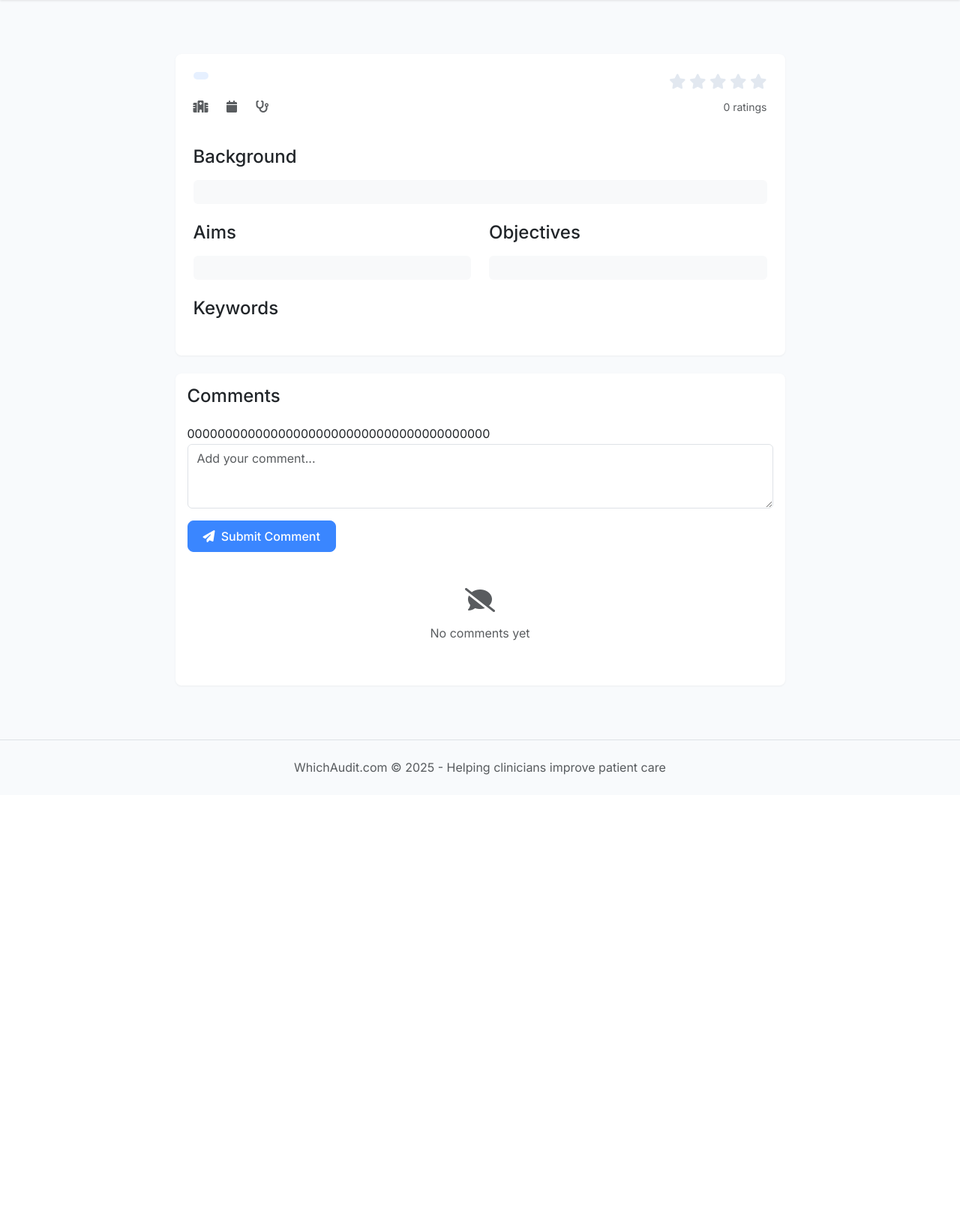
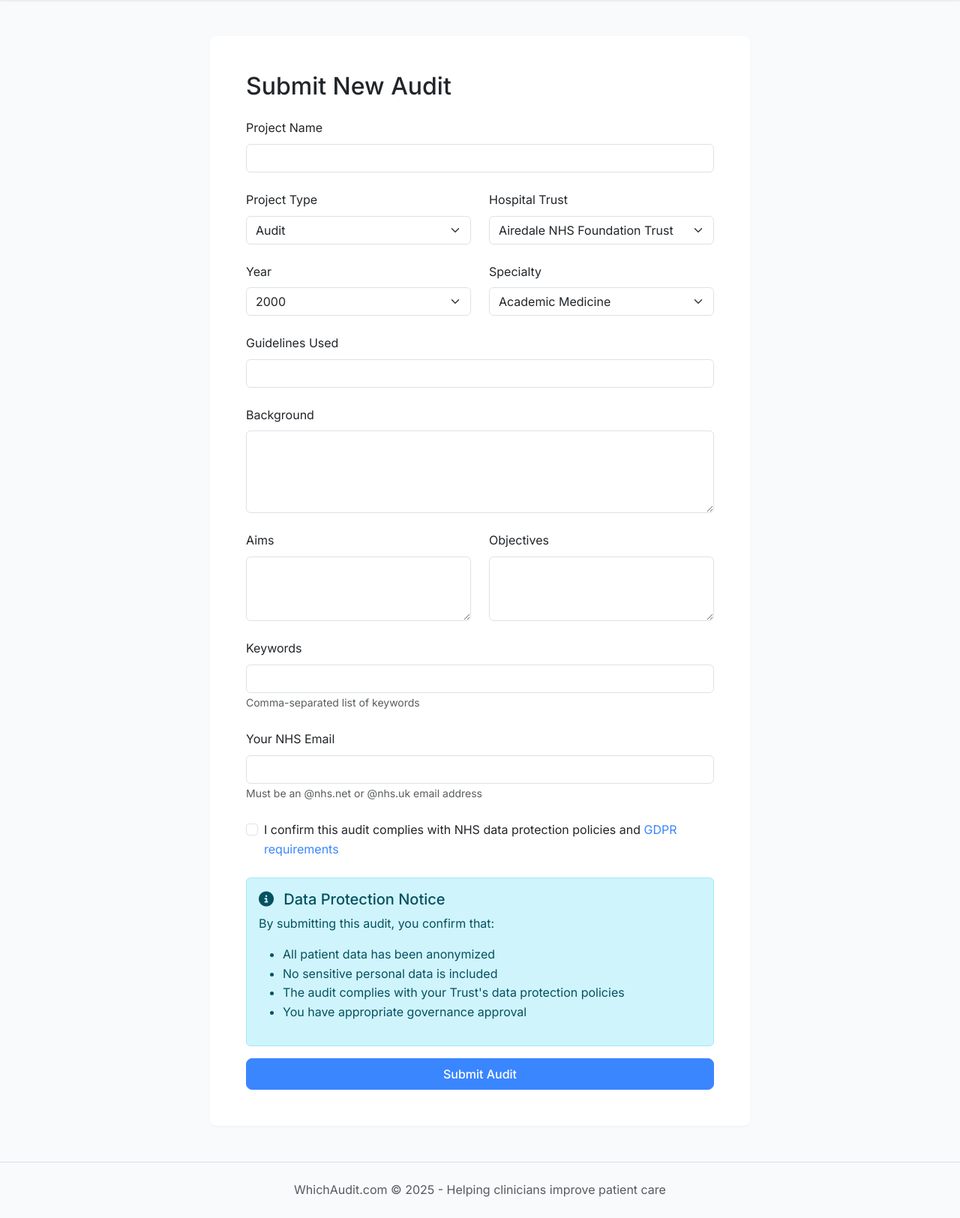
Before and after one commit to los9111/audit3, a Flask app: template templates/submit.html in a window 1280 px wide. Shown: the part 59-1683 px from the top of the page at 75% size. Before the commit the page ends 1092 px from the top, so only its background shows below. Run offline with Flask 3, Linux system fonts and the light colour scheme; the template is opened without the code that fills it: values that come from a table or form of the project are taken from there, others are empty; parts of the project's set-up code (start-up, migrations or seed data) failed here and were passed over; some libraries are stand-ins or nearby versions.

Commit message:
Update all files, including new files and modifications

```diff
--- a/main.py
+++ b/main.py
@@ -249,6 +249,32 @@
     except Exception as e:
         app.logger.error(f"Error getting pending comments count: {str(e)}")
         return jsonify({'error': 'Server error'}), 500
+
+
+@app.route('/admin/comment/<int:comment_id>', methods=['DELETE'])
+@jwt_required()
+def delete_comment(comment_id):
+    try:
+        user = User.query.filter_by(username=get_jwt_identity()).first()
+        if not user or user.role != 'admin':
+            return jsonify({'error': 'Admin privileges required'}), 403
+
+        comment = Comment.query.get_or_404(comment_id)
+        db.session.delete(comment)
+
+        # Record audit log
+        db.session.add(AuditLog(
+            project_id=comment.project_id,
+            admin_username=user.username,
+            action=f'delete_comment:{comment_id}'
+        ))
+
+        db.session.commit()
+        return jsonify({'success': True}), 200
+    except Exception as e:
+        db.session.rollback()
+        app.logger.error(f"Error deleting comment: {str(e)}")
+        return jsonify({'error': 'Failed to delete comment'}), 500
 
 @app.route('/admin/login', methods=['GET','POST'])
 @csrf.exempt
--- a/models.py
+++ b/models.py
@@ -110,3 +110,4 @@
     approved = db.Column(db.Boolean, default=False)
     project_id = db.Column(db.Integer, db.ForeignKey('projects.id'))
     created_at = db.Column(db.DateTime, default=datetime.utcnow)
+    project = db.relationship('Project', backref=db.backref('comments', lazy=True))
--- a/templates/submit.html
+++ b/templates/submit.html
@@ -1,168 +1,150 @@
 {% extends "base.html" %}
 
-{% block scripts %}
-<script>
-document.addEventListener('DOMContentLoaded', function() {
-    const commentForm = document.getElementById('commentForm');
+{% block content %}
+<div class="container">
+    <div class="row justify-content-center">
+        <div class="col-lg-8">
+            <div class="card">
+                <div class="card-body p-5">
+                    <h2 class="mb-4">Submit New Audit</h2>
 
-    commentForm.addEventListener('submit', async function(e) {
-        e.preventDefault();
+                    <form method="POST">
+                        {{ form.hidden_tag() }}
 
-        const form = e.target;
-        const submitButton = form.querySelector('button[type="submit"]');
-        const originalButtonText = submitButton.innerHTML;
+                        <div class="mb-4">
+                            <label class="form-label">Project Name</label>
+                            {{ form.project_name(class="form-control") }}
+                            {% if form.project_name.errors %}
+                                <div class="text-danger">
+                                    {% for error in form.project_name.errors %}
+                                        <small>{{ error }}</small>
+                                    {% endfor %}
+                                </div>
+                            {% endif %}
+                        </div>
 
-        // Show loading state
-        submitButton.disabled = true;
-        submitButton.innerHTML = '<i class="fas fa-spinner fa-spin"></i> Submitting...';
-
-        try {
-            const response = await fetch('/comment/{{ project.id }}', {
-                method: 'POST',
-                headers: {
-                    'Content-Type': 'application/json',
-                    'X-CSRF-Token': "{{ csrf_token() }}"
-                },
-                body: JSON.stringify({
-                    comment: form.comment.value
-                })
-            });
-
-            const data = await response.json();
-
-            if (response.ok) {
-                // Show success message
-                const successAlert = document.createElement('div');
-                successAlert.className = 'alert alert-success alert-dismissible fade show';
-                successAlert.innerHTML = `
-                    <i class="fas fa-check-circle me-2"></i>
-                    Thank you! Your comment has been submitted for approval.
-                    <button type="button" class="btn-close" data-bs-dismiss="alert"></button>
-                `;
-                commentForm.parentNode.insertBefore(successAlert, commentForm.nextSibling);
-
-                // Clear the form
-                form.reset();
-            } else {
-                throw new Error(data.error || 'Failed to submit comment');
-            }
-        } catch (error) {
-            // Show error message
-            const errorAlert = document.createElement('div');
-            errorAlert.className = 'alert alert-danger alert-dismissible fade show';
-            errorAlert.innerHTML = `
-                <i class="fas fa-exclamation-circle me-2"></i>
-                ${error.message}
-                <button type="button" class="btn-close" data-bs-dismiss="alert"></button>
-            `;
-            commentForm.parentNode.insertBefore(errorAlert, commentForm.nextSibling);
-        } finally {
-            // Reset button state
-            submitButton.disabled = false;
-            submitButton.innerHTML = originalButtonText;
-        }
-    });
-});
-</script>
-{% endblock %}
-
-{% block content %}
-<div class="container py-4">
-    <div class="row justify-content-center">
-        <div class="col-lg-9">
-            <div class="card mb-4">
-                <div class="card-body p-4">
-                    <div class="d-flex justify-content-between align-items-start mb-4">
-                        <div>
-                            <span class="badge bg-primary bg-opacity-10 text-primary mb-2">
-                                {{ project.project_type|upper }}
-                            </span>
-                            <h1 class="mb-2">{{ project.project_name }}</h1>
-                            <div class="text-muted mb-3">
-                                <span class="me-3"><i class="fas fa-hospital me-1"></i> {{ get_trust_name(project.hospital) }}</span>
-                                <span class="me-3"><i class="fas fa-calendar me-1"></i> {{ project.year }}</span>
-                                <span><i class="fas fa-stethoscope me-1"></i> {{ project.specialty }}</span>
+                        <div class="row mb-4">
+                            <div class="col-md-6">
+                                <label class="form-label">Project Type</label>
+                                {{ form.project_type(class="form-select") }}
+                            </div>
+                            <div class="col-md-6">
+                                <label class="form-label">Hospital Trust</label>
+                                {{ form.hospital(class="form-select") }}
                             </div>
                         </div>
-                        <div class="text-end">
-                            <div class="star-rating mb-2">
-                                {% for i in range(1,6) %}
-                                <i class="fas fa-star fa-lg"
-                                   data-value="{{ i }}"
-                                   style="color: {% if i <= project.average_rating() %}gold{% else %}#e2e8f0{% endif %}"></i>
-                                {% endfor %}
+
+                        <div class="row mb-4">
+                            <div class="col-md-6">
+                                <label class="form-label">Year</label>
+                                {{ form.year(class="form-select") }}
                             </div>
-                            <small class="text-muted">{{ project.ratings|length }} ratings</small>
+                            <div class="col-md-6">
+                                <label class="form-label">Specialty</label>
+                                {{ form.specialty(class="form-select") }}
                             </div>
                         </div>
 
                         <div class="mb-4">
-                        <h4 class="mb-3">Background</h4>
-                        <div class="bg-light p-3 rounded preserve-formatting">{{ project.background|safe }}</div>
+                            <label class="form-label">Guidelines Used</label>
+                            {{ form.guidelines(class="form-control") }}
+                        </div>
+
+                        <div class="mb-4">
+                            <label class="form-label">Background</label>
+                            {{ form.background(class="form-control", rows="4") }}
+                            {% if form.background.errors %}
+                                <div class="text-danger">
+                                    {% for error in form.background.errors %}
+                                        <small>{{ error }}</small>
+                                    {% endfor %}
+                                </div>
+                            {% endif %}
                         </div>
 
                         <div class="row mb-4">
                             <div class="col-md-6">
-                            <h4 class="mb-3">Aims</h4>
-                            <div class="bg-light p-3 rounded preserve-formatting">{{ project.aims|safe }}</div>
+                                <label class="form-label">Aims</label>
+                                {{ form.aims(class="form-control", rows="3") }}
+                                {% if form.aims.errors %}
+                                    <div class="text-danger">
+                                        {% for error in form.aims.errors %}
+                                            <small>{{ error }}</small>
+                                        {% endfor %}
+                                    </div>
+                                {% endif %}
                             </div>
                             <div class="col-md-6">
-                            <h4 class="mb-3">Objectives</h4>
-                            <div class="bg-light p-3 rounded preserve-formatting">{{ project.objectives|safe }}</div>
+                                <label class="form-label">Objectives</label>
+                                {{ form.objectives(class="form-control", rows="3") }}
+                                {% if form.objectives.errors %}
+                                    <div class="text-danger">
+                                        {% for error in form.objectives.errors %}
+                                            <small>{{ error }}</small>
+                                        {% endfor %}
+                                    </div>
+                                {% endif %}
                             </div>
                         </div>
 
                         <div class="mb-4">
-                        <h4 class="mb-3">Keywords</h4>
-                        <div>
-                            {% for keyword in project.keywords.split(',') %}
-                            <span class="badge bg-primary-light text-primary me-1 mb-1">{{ keyword.strip() }}</span>
+                            <label class="form-label">Keywords</label>
+                            {{ form.keywords(class="form-control") }}
+                            <small class="text-muted">Comma-separated list of keywords</small>
+                            {% if form.keywords.errors %}
+                                <div class="text-danger">
+                                    {% for error in form.keywords.errors %}
+                                        <small>{{ error }}</small>
                                     {% endfor %}
                                 </div>
+                            {% endif %}
                         </div>
+
+                        <div class="mb-4">
+                            <label class="form-label">Your NHS Email</label>
+                            {{ form.email(class="form-control") }}
+                            <small class="text-muted">Must be an @nhs.net or @nhs.uk email address</small>
+                            {% if form.email.errors %}
+                                <div class="text-danger">
+                                    {% for error in form.email.errors %}
+                                        <small>{{ error }}</small>
+                                    {% endfor %}
+                                </div>
+                            {% endif %}
+                        </div>
+
+                        <div class="mb-4">
+                            <div class="form-check">
+                                {{ form.data_protection(class="form-check-input") }}
+                                <label class="form-check-label">
+                                    I confirm this audit complies with NHS data protection policies and
+                                    <a href="{{ url_for('data_protection_policy') }}" target="_blank">GDPR requirements</a>
+                                </label>
+                                {% if form.data_protection.errors %}
+                                    <div class="text-danger">
+                                        {% for error in form.data_protection.errors %}
+                                            <small>{{ error }}</small>
+                                        {% endfor %}
+                                    </div>
+                                {% endif %}
                             </div>
                         </div>
 
-            <div class="card">
-                <div class="card-body">
-                    <h4 class="mb-4">Comments</h4>
+                        <div class="alert alert-info">
+                            <h5><i class="fas fa-info-circle me-2"></i> Data Protection Notice</h5>
+                            <p>By submitting this audit, you confirm that:</p>
+                            <ul>
+                                <li>All patient data has been anonymized</li>
+                                <li>No sensitive personal data is included</li>
+                                <li>The audit complies with your Trust's data protection policies</li>
+                                <li>You have appropriate governance approval</li>
+                            </ul>
+                        </div>
 
-                    <form id="commentForm" class="mb-4">
-                        {{ csrf_token() }}
-                        <div class="mb-3">
-                            <textarea id="comment" name="comment"
-                                    class="form-control"
-                                    rows="3"
-                                    placeholder="Add your comment..."
-                                    required></textarea>
-                        </div>
-                        <button type="submit" class="btn btn-primary">
-                            <i class="fas fa-paper-plane me-1"></i>
-                            Submit Comment
+                        <button type="submit" class="btn btn-primary w-100 py-2">
+                            Submit Audit
                         </button>
                     </form>
-
-                    <div class="comments-list">
-                        {% for comment in project.comments|selectattr('approved')|list %}
-                        <div class="comment mb-3 p-3 bg-light rounded">
-                            <div class="d-flex justify-content-between mb-2">
-                                <small class="text-muted">
-                                    <i class="fas fa-user me-1"></i>
-                                    NHS Professional
-                                </small>
-                                <small class="text-muted">
-                                    {{ comment.created_at.strftime('%d %b %Y') }}
-                                </small>
-                            </div>
-                            <p>{{ comment.text }}</p>
-                        </div>
-                        {% else %}
-                        <div class="text-center py-4 text-muted">
-                            <i class="fas fa-comment-slash fa-2x mb-3"></i>
-                            <p>No comments yet</p>
-                        </div>
-                        {% endfor %}
-                    </div>
                 </div>
             </div>
         </div>
```
Also changed, not shown: templates/admin_feedback.html (+27 -93 lines), templates/project.html (+5 -3 lines), instance/audits.db (added). Lines whose indentation alone changed are shown as unchanged.
